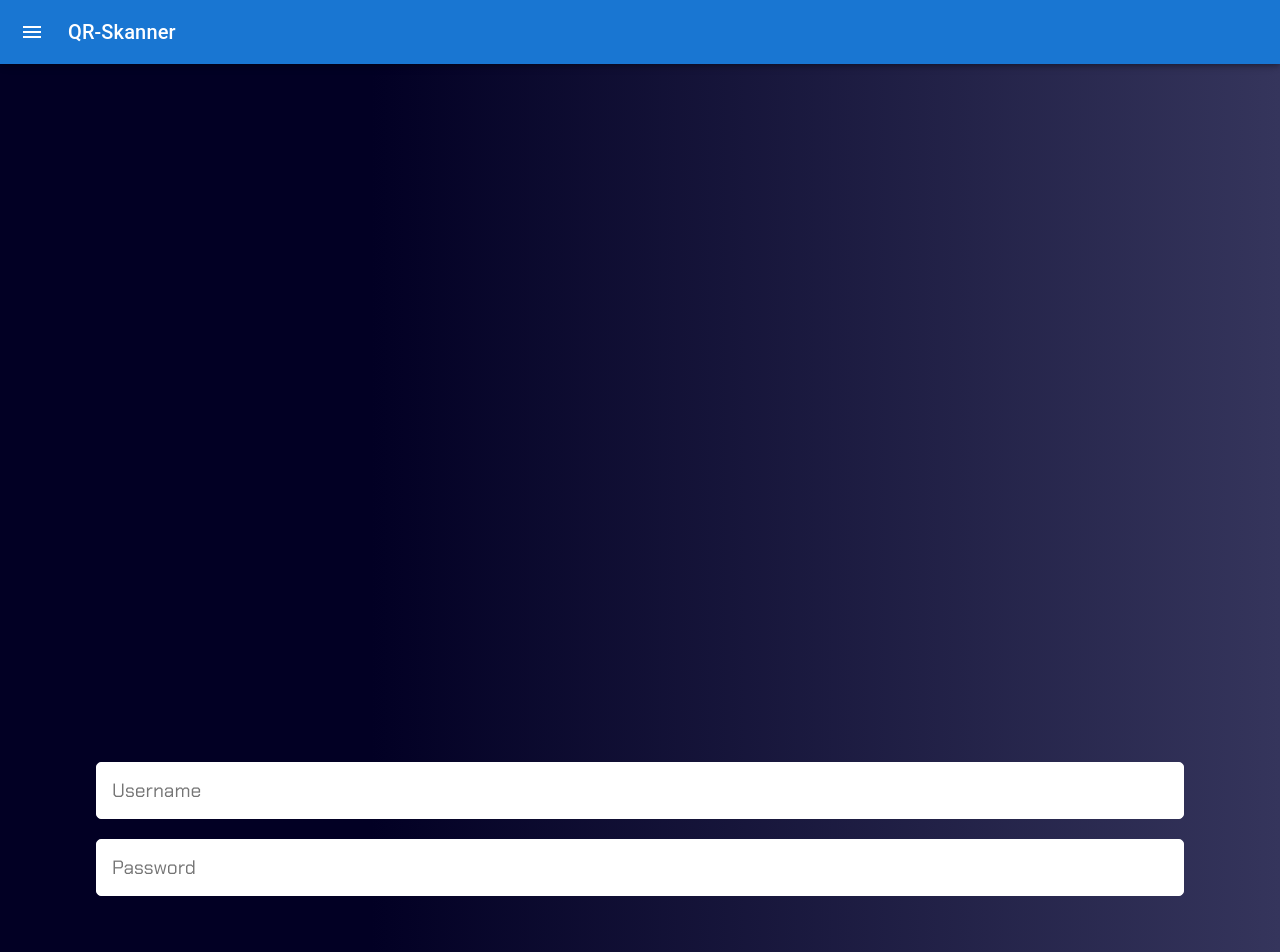
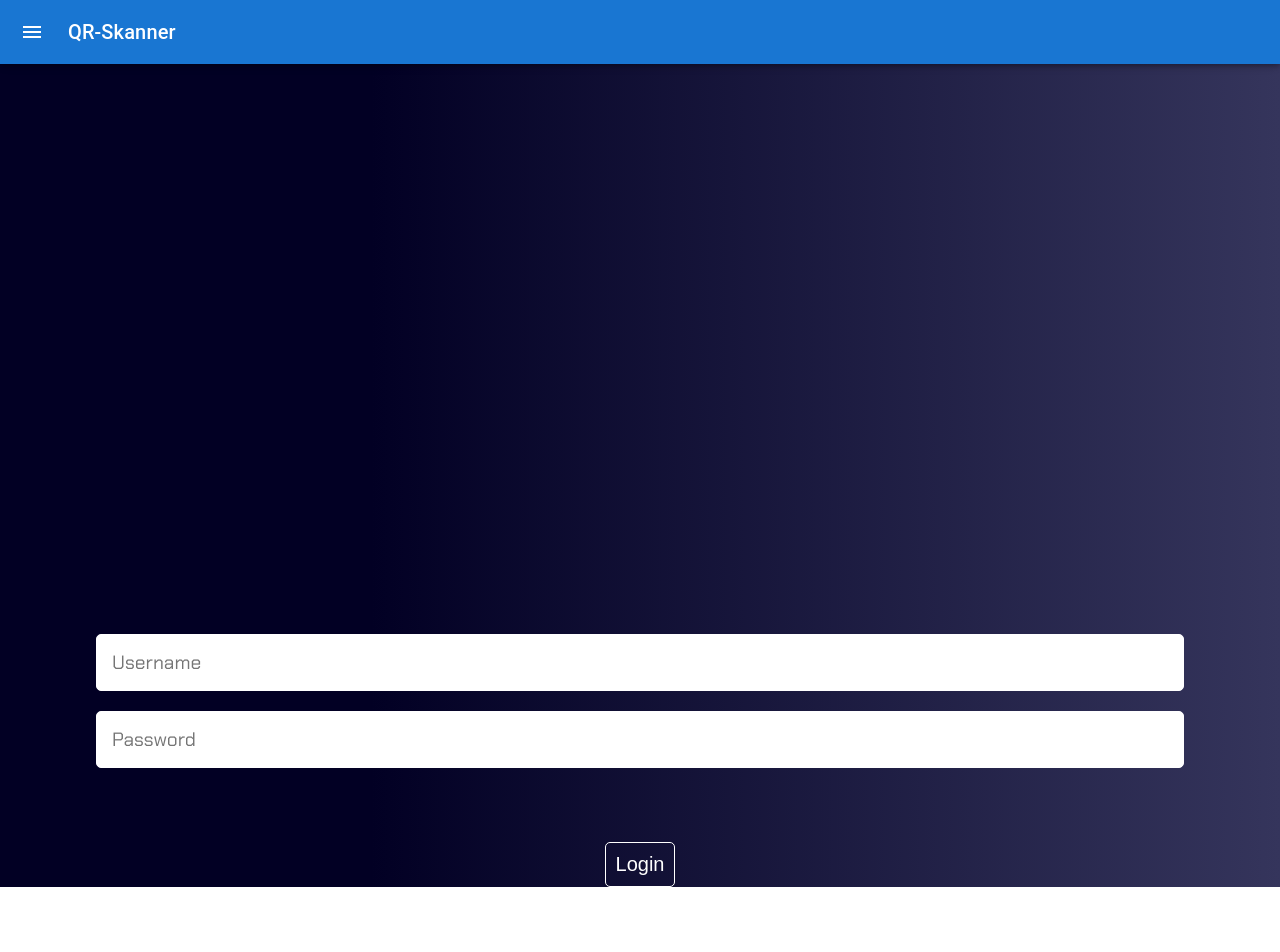
Before and after one commit to Teeceeooo/LIA2_frontend, a React (Create React App) app: page / in a window 1280 px wide. Shown: the top 952 px of the page. After the commit the page ends 887 px from the top, so only its background shows below. Built offline with nearby package versions, Linux system fonts and the light colour scheme.

Commit message:
Stänger menyn vid val

```diff
--- a/src/components/mainmenu.tsx
+++ b/src/components/mainmenu.tsx
@@ -129,12 +129,15 @@ export default function PersistentDrawerLeft() {
           {["QR-Scanner", "Search"].map((text, index) => (
             <ListItem key={text} disablePadding>
               {index % 2 === 0 ? (
-                <Link to="/" style={{ textDecoration: 'none', color: 'inherit' }}>
+                <Link
+                  to="/"
+                  style={{ textDecoration: "none", color: "inherit" }}
+                >
                   <ListItemButton>
                     <ListItemIcon>
                       <InboxIcon />
                     </ListItemIcon>
-                    <ListItemText primary={text} />
+                    <ListItemText primary={text} onClick={handleDrawerClose} />
                   </ListItemButton>
                 </Link>
               ) : (
@@ -142,7 +145,7 @@ export default function PersistentDrawerLeft() {
                   <ListItemIcon>
                     <MailIcon />
                   </ListItemIcon>
-                  <ListItemText primary={text} />
+                  <ListItemText primary={text} onClick={handleDrawerClose} />
                 </ListItemButton>
               )}
             </ListItem>
--- a/src/index.css
+++ b/src/index.css
@@ -20,7 +20,7 @@ html body {
   display: flex;
   flex-direction: column;
   align-items: center;
-  margin-top: 50%;
+  margin-top: 40%;
 }
 
 .login-container input {
```
